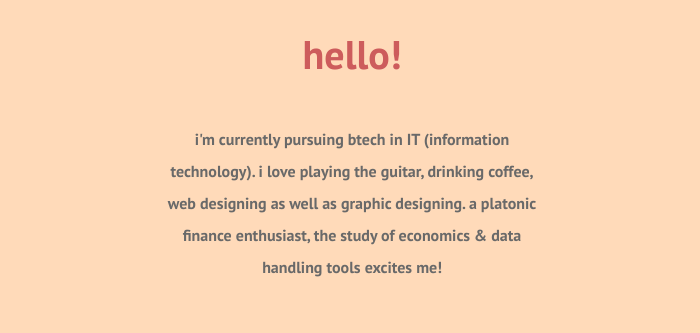
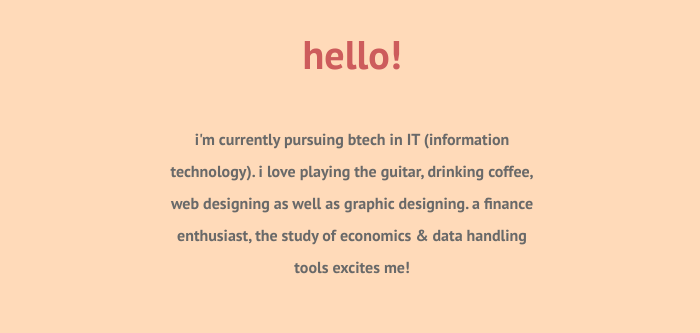
Before and after one commit to amisha-kapoor/firstcss, a plain HTML site: page index.html in a window 1280 px wide. Shown: the part 960-1293 px from the top of the page, without its empty margins (288-988 px from the left). Drawn offline with Linux system fonts and the light colour scheme; a web font is replaced by a local one.

Commit message:
update adj

```diff
--- a/index.html
+++ b/index.html
@@ -27,7 +27,7 @@
         <div class="profile">
           <img src="images/android-chrome-192x192.png" alt="sun">
           <h2>hello!</h2>
-          <p class="intro">i'm currently pursuing btech in IT (information technology). i love playing the guitar, drinking coffee, web designing as well as graphic designing. a platonic finance enthusiast, the study of economics & data handling tools excites me!</p>
+          <p class="intro">i'm currently pursuing btech in IT (information technology). i love playing the guitar, drinking coffee, web designing as well as graphic designing. a finance enthusiast, the study of economics & data handling tools excites me!</p>
         </div>
         <hr>
         <div class="skills">
```
